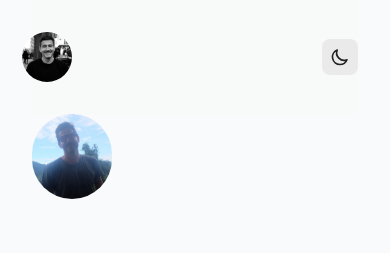
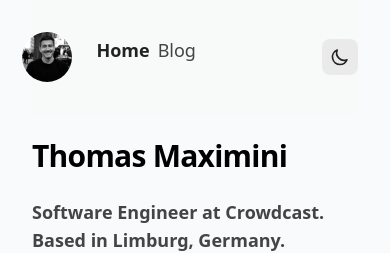
Before and after one commit to tmaximini/blog, a Next.js app: page / in a window 390 px wide. Shown: the top 253 px of the page. Built offline with nearby package versions, Linux system fonts and the light colour scheme.

Commit message:
mobile menu quick fix

```diff
--- a/components/Container.tsx
+++ b/components/Container.tsx
@@ -18,7 +18,7 @@ function NavItem({ href, text }) {
         isActive
           ? 'font-semibold text-gray-800 dark:text-gray-200'
           : 'font-normal text-gray-600 dark:text-gray-400',
-        'text-lg hidden md:inline-block p-1 sm:px-3 sm:py-3 rounded-lg hover:bg-gray-200 dark:hover:bg-gray-800 transition-all'
+        'text-lg inline-block p-1 sm:px-3 sm:py-3 rounded-lg hover:bg-gray-200 dark:hover:bg-gray-800 transition-all'
       )}>
 
       <span className="capsize">{text}</span>
--- a/pages/index.tsx
+++ b/pages/index.tsx
@@ -32,7 +32,7 @@ export default function Home() {
               <br />
             </p>
           </div>
-          <div className="w-[80px] md:w-[200px] relative mb-8 sm:mb-0 mr-auto">
+          <div className="w-[80px] md:w-[200px] hidden md:block relative mb-8 sm:mb-0 mr-auto">
             <Image
               alt="Thomas Maximini"
               height={400}
```
